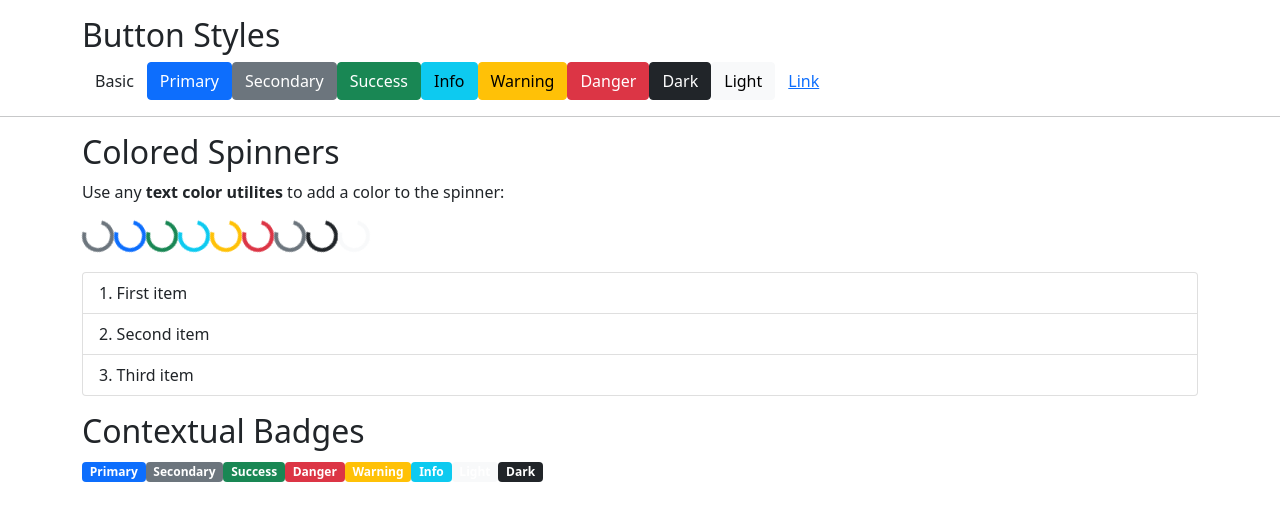
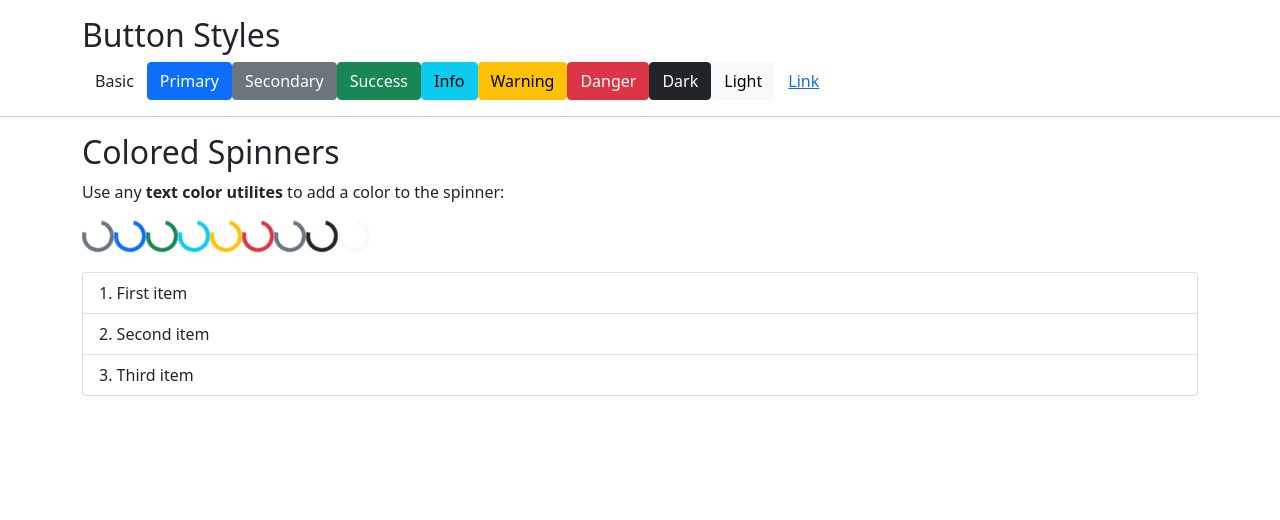
Before and after one commit to krupeshshah8279/my-first-app-demo, an Angular app: page / in a window 1280 px wide. Shown: the top 520 px of the page. Built offline with nearby package versions, Linux system fonts and the light colour scheme.

Commit message:
new content 1

```diff
--- a/src/app/app.component.html
+++ b/src/app/app.component.html
@@ -37,15 +37,3 @@
     <li class="list-group-item">Third item</li>
   </ol>
 </div>
-
-<div class="container mt-3">
-  <h2>Contextual Badges</h2>
-  <span class="badge bg-primary">Primary</span>
-  <span class="badge bg-secondary">Secondary</span>
-  <span class="badge bg-success">Success</span>
-  <span class="badge bg-danger">Danger</span>
-  <span class="badge bg-warning">Warning</span>
-  <span class="badge bg-info">Info</span>
-  <span class="badge bg-light">Light</span>
-  <span class="badge bg-dark">Dark</span>
-</div>
```
